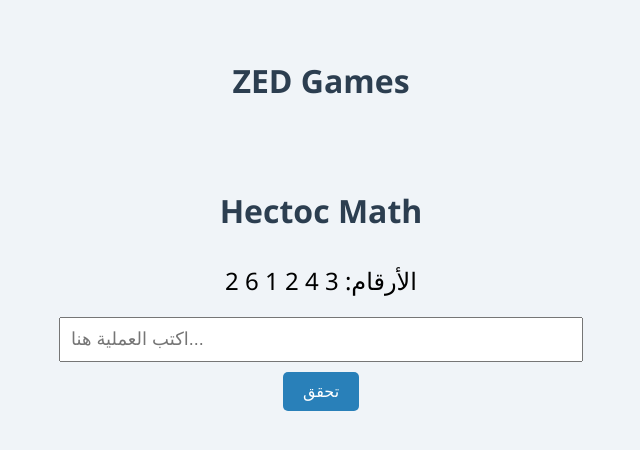
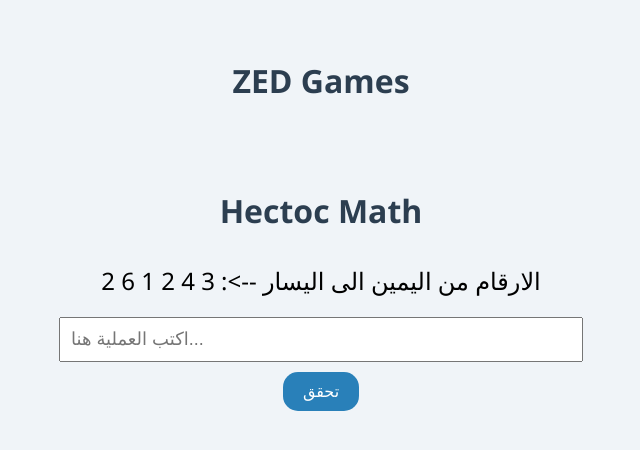
Before and after one commit to ZED-APP/hectoc, a plain HTML site: page index.html in a window 1280 px wide. Shown: the whole page, without its empty margins (319-959 px from the left). Drawn offline with Linux system fonts and the light colour scheme.

Commit message:
Update index.html

```diff
--- a/index.html
+++ b/index.html
@@ -32,7 +32,7 @@
       background-color: #2980b9;
       color: white;
       border: none;
-      border-radius: 5px;
+      border-radius: 15px;
       cursor: pointer;
     }
     .result {
@@ -64,7 +64,7 @@
     ];
 
     let numbers = allSets[Math.floor(Math.random() * allSets.length)];
-    document.getElementById("numbers").textContent = `الأرقام: ${numbers.join(' ')}`;
+    document.getElementById("numbers").textContent = `الارقام من اليمين الى اليسار -->: ${numbers.join(' ')}`;
 
     function checkResult() {
       const expr = document.getElementById("expression").value;
```
